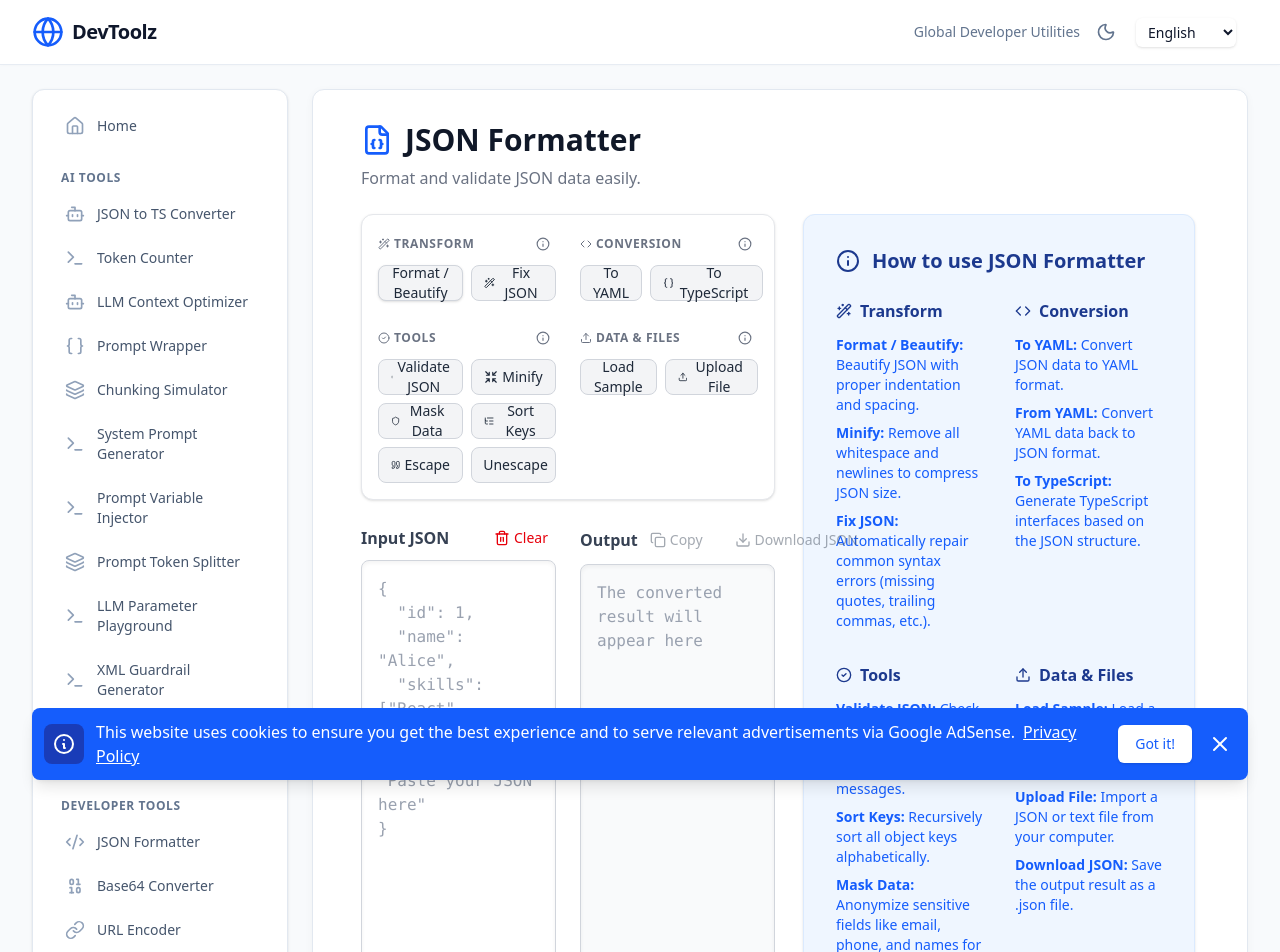
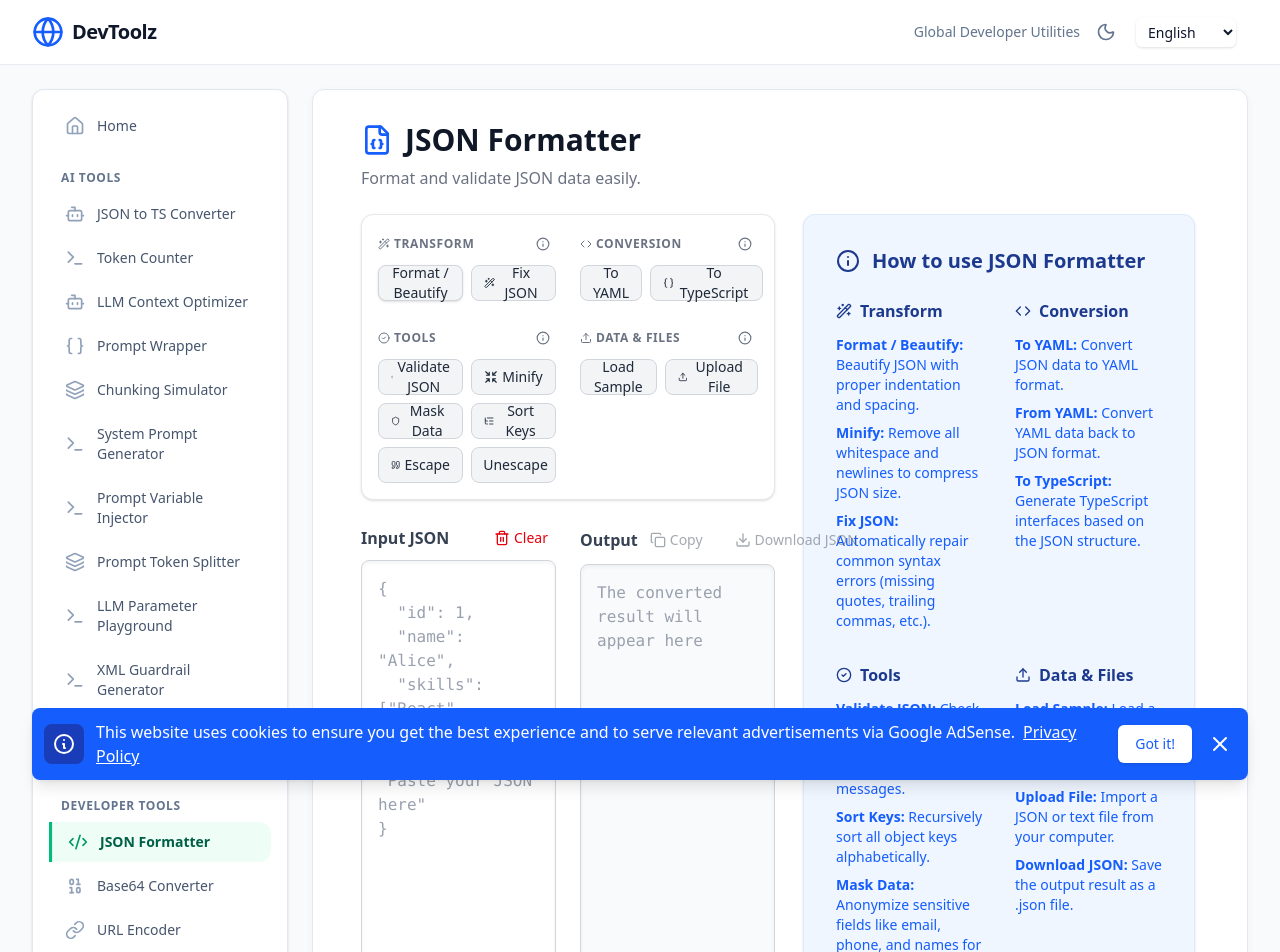
Before and after one commit to zezeStudio/DevToolz, a React (Vite) app: page /json-formatter in a window 1280 px wide. Shown: the top 952 px of the page. Built offline with nearby package versions, Linux system fonts and the light colour scheme.

Commit message:
refactor: remove English locale prefix from URLs
Update routing and sitemap generation to use the root path for English (en) instead of /en, improving SEO by simplifying URL structures.

```diff
--- a/generate_sitemap.cjs
+++ b/generate_sitemap.cjs
@@ -67,19 +67,21 @@ function generateSitemap() {
   baseRoutes.forEach(route => {
     // For each route, generate a block for each language
     LANGUAGES.forEach(lang => {
-      const currentUrl = `${DOMAIN}/${lang}${route ? `/${route}` : ''}`;
+      const langPrefix = lang === 'en' ? '' : `/${lang}`;
+      const currentUrl = `${DOMAIN}${langPrefix}${route ? `/${route}` : ''}`;
 
       xml += `  <url>
     <loc>${currentUrl}</loc>
 `;
       // hreflang tags
       LANGUAGES.forEach(altLang => {
-        const altUrl = `${DOMAIN}/${altLang}${route ? `/${route}` : ''}`;
+        const altLangPrefix = altLang === 'en' ? '' : `/${altLang}`;
+        const altUrl = `${DOMAIN}${altLangPrefix}${route ? `/${route}` : ''}`;
         xml += `    <xhtml:link rel="alternate" hreflang="${altLang}" href="${altUrl}"/>
 `;
       });
       // x-default using 'en'
-      const defaultUrl = `${DOMAIN}/en${route ? `/${route}` : ''}`;
+      const defaultUrl = `${DOMAIN}${route ? `/${route}` : ''}`;
       xml += `    <xhtml:link rel="alternate" hreflang="x-default" href="${defaultUrl}"/>
   </url>
 `;
--- a/src/components/Layout.tsx
+++ b/src/components/Layout.tsx
@@ -15,64 +15,65 @@ export function Layout() {
   const { theme, setTheme } = useTheme();
 
   const currentLang = lang || 'en';
+  const basePath = currentLang === 'en' ? '' : `/${currentLang}`;
 
   const navGroups = [
     {
       group: t('home.category.home') || 'Home',
       items: [
-        { name: t('nav.home'), path: `/${currentLang}`, icon: Home }
+        { name: t('nav.home'), path: basePath || '/', icon: Home }
       ]
     },
     {
       group: t('home.category.ai') || 'AI Tools',
       items: [
-        { name: t('nav.jsonTs') || 'JSON to TS', path: `/${currentLang}/json-to-ts`, icon: Bot },
-        { name: t('nav.tokenCounter') || 'Token Counter', path: `/${currentLang}/token-counter`, icon: Terminal },
-        { name: t('nav.llmOptimizer'), path: `/${currentLang}/llm-optimizer`, icon: Bot },
-        { name: t('nav.promptWrapper'), path: `/${currentLang}/prompt-wrapper`, icon: Braces },
-        { name: t('nav.chunkingSimulator'), path: `/${currentLang}/chunking-simulator`, icon: Layers },
-        { name: t('nav.systemPrompt'), path: `/${currentLang}/system-prompt`, icon: Terminal },
-        { name: t('nav.promptInjector') || 'Prompt Injector', path: `/${currentLang}/prompt-variable-injector`, icon: Terminal },
-        { name: t('nav.promptSplitter') || 'Prompt Splitter', path: `/${currentLang}/prompt-token-splitter`, icon: Layers },
-        { name: t('nav.llmPlayground') || 'LLM Playground', path: `/${currentLang}/llm-parameter-playground`, icon: Terminal },
-        { name: t('nav.xmlGuardrail') || 'XML Guardrail', path: `/${currentLang}/xml-guardrail-generator`, icon: Terminal },
-        { name: t('nav.fewShotBuilder') || 'Few-Shot Builder', path: `/${currentLang}/few-shot-builder`, icon: Terminal },
+        { name: t('nav.jsonTs') || 'JSON to TS', path: `${basePath}/json-to-ts`, icon: Bot },
+        { name: t('nav.tokenCounter') || 'Token Counter', path: `${basePath}/token-counter`, icon: Terminal },
+        { name: t('nav.llmOptimizer'), path: `${basePath}/llm-optimizer`, icon: Bot },
+        { name: t('nav.promptWrapper'), path: `${basePath}/prompt-wrapper`, icon: Braces },
+        { name: t('nav.chunkingSimulator'), path: `${basePath}/chunking-simulator`, icon: Layers },
+        { name: t('nav.systemPrompt'), path: `${basePath}/system-prompt`, icon: Terminal },
+        { name: t('nav.promptInjector') || 'Prompt Injector', path: `${basePath}/prompt-variable-injector`, icon: Terminal },
+        { name: t('nav.promptSplitter') || 'Prompt Splitter', path: `${basePath}/prompt-token-splitter`, icon: Layers },
+        { name: t('nav.llmPlayground') || 'LLM Playground', path: `${basePath}/llm-parameter-playground`, icon: Terminal },
+        { name: t('nav.xmlGuardrail') || 'XML Guardrail', path: `${basePath}/xml-guardrail-generator`, icon: Terminal },
+        { name: t('nav.fewShotBuilder') || 'Few-Shot Builder', path: `${basePath}/few-shot-builder`, icon: Terminal },
       ]
     },
     {
       group: t('home.category.developer') || 'Developer Tools',
       items: [
-        { name: t('nav.json'), path: `/${currentLang}/json-formatter`, icon: Code2 },
-        { name: t('nav.base64'), path: `/${currentLang}/base64-converter`, icon: Binary },
-        { name: t('nav.url'), path: `/${currentLang}/url-encoder`, icon: LinkIcon },
-        { name: t('nav.jwt'), path: `/${currentLang}/jwt-decoder`, icon: FileJson },
-        { name: t('nav.uuid'), path: `/${currentLang}/uuid-generator`, icon: Fingerprint },
-        { name: t('nav.unix'), path: `/${currentLang}/unix-timestamp`, icon: Clock },
-        { name: t('nav.regex'), path: `/${currentLang}/regex-tester`, icon: Search },
-        { name: t('nav.diff'), path: `/${currentLang}/diff-checker`, icon: FileDiff },
+        { name: t('nav.json'), path: `${basePath}/json-formatter`, icon: Code2 },
+        { name: t('nav.base64'), path: `${basePath}/base64-converter`, icon: Binary },
+        { name: t('nav.url'), path: `${basePath}/url-encoder`, icon: LinkIcon },
+        { name: t('nav.jwt'), path: `${basePath}/jwt-decoder`, icon: FileJson },
+        { name: t('nav.uuid'), path: `${basePath}/uuid-generator`, icon: Fingerprint },
+        { name: t('nav.unix'), path: `${basePath}/unix-timestamp`, icon: Clock },
+        { name: t('nav.regex'), path: `${basePath}/regex-tester`, icon: Search },
+        { name: t('nav.diff'), path: `${basePath}/diff-checker`, icon: FileDiff },
       ]
     },
     {
       group: t('home.category.text') || 'Text & Formatting',
       items: [
-        { name: t('nav.text'), path: `/${currentLang}/text-analyzer`, icon: Type },
-        { name: t('nav.markdown'), path: `/${currentLang}/markdown-editor`, icon: FileText },
+        { name: t('nav.text'), path: `${basePath}/text-analyzer`, icon: Type },
+        { name: t('nav.markdown'), path: `${basePath}/markdown-editor`, icon: FileText },
       ]
     },
     {
       group: 'Article & Guide',
       items: [
-        { name: 'Tech Blog', path: `/${currentLang}/blog`, icon: BookOpen }
+        { name: 'Tech Blog', path: `${basePath}/blog`, icon: BookOpen }
       ]
     },
     {
       group: t('home.category.design') || 'Design & Security',
       items: [
-        { name: t('nav.color'), path: `/${currentLang}/color-converter`, icon: Palette },
-        { name: t('nav.qr'), path: `/${currentLang}/qr-code`, icon: QrCode },
-        { name: t('nav.imageCompressor'), path: `/${currentLang}/image-compressor`, icon: ImageIcon },
-        { name: t('nav.password'), path: `/${currentLang}/password-generator`, icon: Key },
-        { name: t('nav.hash'), path: `/${currentLang}/hash-generator`, icon: Hash },
+        { name: t('nav.color'), path: `${basePath}/color-converter`, icon: Palette },
+        { name: t('nav.qr'), path: `${basePath}/qr-code`, icon: QrCode },
+        { name: t('nav.imageCompressor'), path: `${basePath}/image-compressor`, icon: ImageIcon },
+        { name: t('nav.password'), path: `${basePath}/password-generator`, icon: Key },
+        { name: t('nav.hash'), path: `${basePath}/hash-generator`, icon: Hash },
       ]
     }
   ];
@@ -81,10 +82,11 @@ export function Layout() {
     const currentPath = location.pathname;
     const pathSegments = currentPath.split('/').filter(Boolean);
 
-    // If the first segment is a language code, replace it
     if (pathSegments.length > 0 && ['en', 'ko', 'ja'].includes(pathSegments[0])) {
-      pathSegments[0] = newLang;
-    } else {
+      pathSegments.shift();
+    }
+
+    if (newLang !== 'en') {
       pathSegments.unshift(newLang);
     }
 
@@ -98,7 +100,7 @@ export function Layout() {
         <div className="max-w-7xl mx-auto px-4 sm:px-6 lg:px-8">
           <div className="flex justify-between h-16">
             <div className="flex items-center">
-              <Link to={`/${currentLang}`} className="flex items-center">
+              <Link to={basePath || '/'} className="flex items-center">
                 <Globe className="h-8 w-8 text-blue-600 dark:text-blue-400" />
                 <span className="ml-2 text-xl font-bold text-slate-900 dark:text-white tracking-tight">DevToolz</span>
               </Link>
@@ -155,7 +157,7 @@ export function Layout() {
                 <div className="space-y-1">
                   {group.items.map((item) => {
                     const isActive = location.pathname === item.path ||
-                      (item.path === `/${currentLang}` && (location.pathname === '/' || location.pathname === `/${currentLang}/`));
+                      (item.path === (basePath || '/') && (location.pathname === '/' || location.pathname === `${basePath}/`));
                     return (
                       <Link
                         key={item.name}
@@ -213,17 +215,17 @@ export function Layout() {
           </div>
           <div className="flex flex-col items-center md:items-end space-y-4">
             <div className="flex space-x-6">
-              <Link to={`/${currentLang}/about`} className="text-sm text-slate-500 dark:text-slate-400 hover:text-slate-900 dark:hover:text-slate-200">{t('footer.about')}</Link>
+              <Link to={`${basePath}/about`} className="text-sm text-slate-500 dark:text-slate-400 hover:text-slate-900 dark:hover:text-slate-200">{t('footer.about')}</Link>
               <a href="/privacy.html" className="text-sm text-slate-500 dark:text-slate-400 hover:text-slate-900 dark:hover:text-slate-200">{t('footer.privacy')}</a>
               <a href="/terms-of-service.html" className="text-sm text-slate-500 dark:text-slate-400 hover:text-slate-900 dark:hover:text-slate-200">{t('footer.terms')}</a>
-              <Link to={`/${currentLang}/contact`} className="text-sm text-slate-500 dark:text-slate-400 hover:text-slate-900 dark:hover:text-slate-200">{t('footer.contact')}</Link>
+              <Link to={`${basePath}/contact`} className="text-sm text-slate-500 dark:text-slate-400 hover:text-slate-900 dark:hover:text-slate-200">{t('footer.contact')}</Link>
             </div>
             <div className="flex space-x-4 text-xs text-slate-400 dark:text-slate-400">
-              <Link to={`/en${location.pathname.replace(/^\/(en|ko|ja)/, '')}`} className={cn("transition-colors", currentLang === 'en' ? "text-blue-600 dark:text-blue-400 font-bold" : "hover:text-blue-600 dark:hover:text-blue-400")}>English</Link>
+              <Link to={`/${location.pathname.replace(/^\/(en|ko|ja)\/?/, '')}`} className={cn("transition-colors", currentLang === 'en' ? "text-blue-600 dark:text-blue-400 font-bold" : "hover:text-blue-600 dark:hover:text-blue-400")}>English</Link>
               <span>•</span>
-              <Link to={`/ko${location.pathname.replace(/^\/(en|ko|ja)/, '')}`} className={cn("transition-colors", currentLang === 'ko' ? "text-blue-600 dark:text-blue-400 font-bold" : "hover:text-blue-600 dark:hover:text-blue-400")}>한국어</Link>
+              <Link to={`/ko/${location.pathname.replace(/^\/(en|ko|ja)\/?/, '')}`.replace(/\/$/, '')} className={cn("transition-colors", currentLang === 'ko' ? "text-blue-600 dark:text-blue-400 font-bold" : "hover:text-blue-600 dark:hover:text-blue-400")}>한국어</Link>
               <span>•</span>
-              <Link to={`/ja${location.pathname.replace(/^\/(en|ko|ja)/, '')}`} className={cn("transition-colors", currentLang === 'ja' ? "text-blue-600 dark:text-blue-400 font-bold" : "hover:text-blue-600 dark:hover:text-blue-400")}>日本語</Link>
+              <Link to={`/ja/${location.pathname.replace(/^\/(en|ko|ja)\/?/, '')}`.replace(/\/$/, '')} className={cn("transition-colors", currentLang === 'ja' ? "text-blue-600 dark:text-blue-400 font-bold" : "hover:text-blue-600 dark:hover:text-blue-400")}>日本語</Link>
             </div>
           </div>
         </div>
```
Also changed, not shown: src/App.tsx (+13 -10 lines), 1 other file (tests, documents, lock files or other folders).
